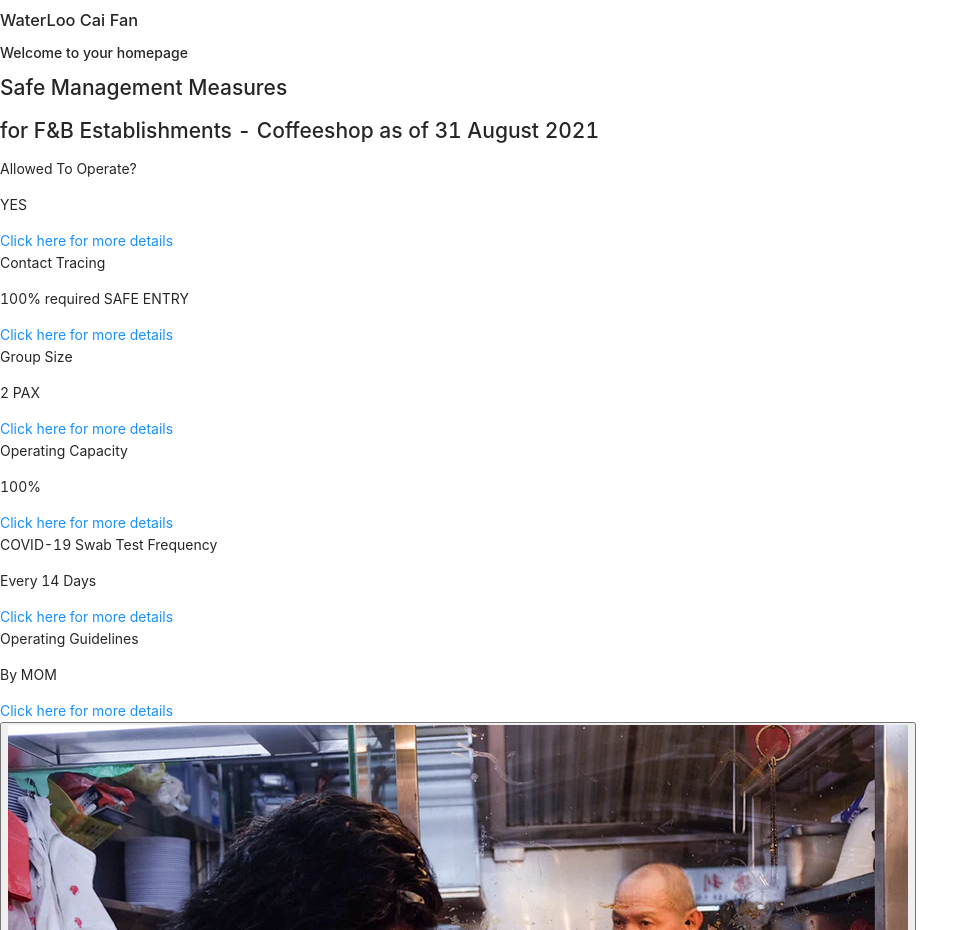
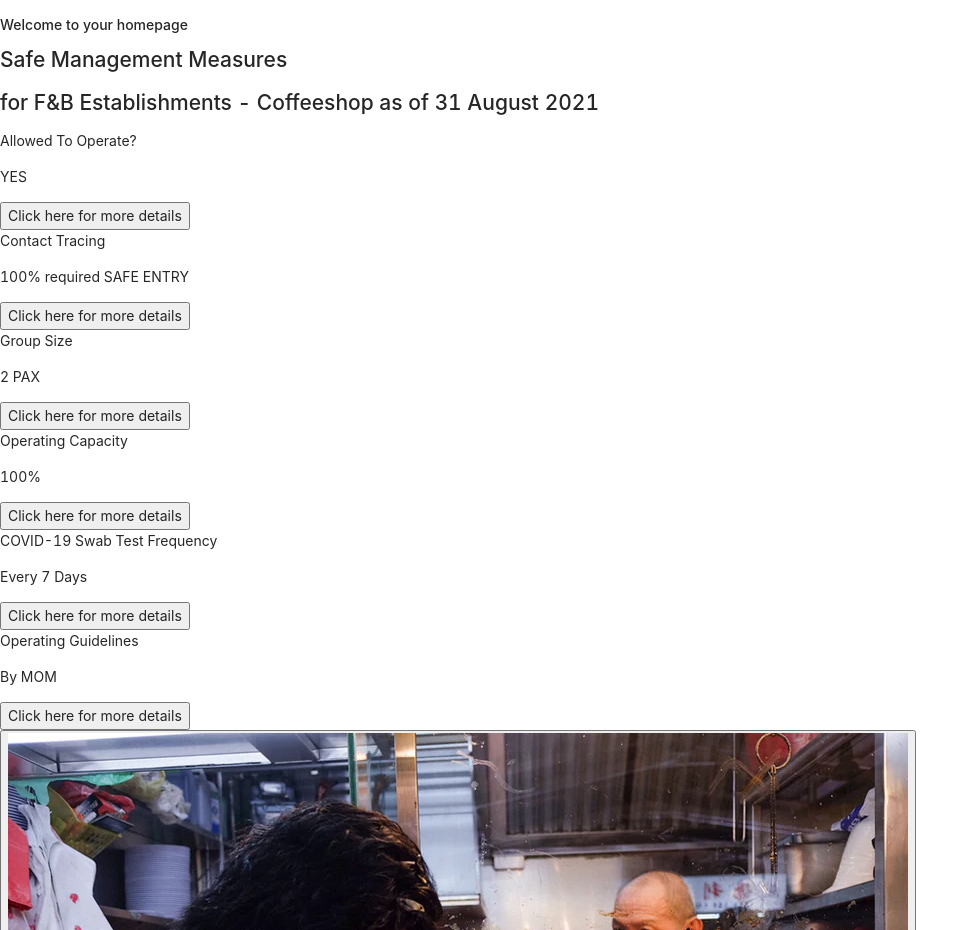
Before and after one commit to CS203-G1T3/CS203-Frontend, a Next.js app: page /dashboard in a window 1280 px wide. Shown: the part 2944-3874 px from the top of the page, without its empty margins (0-979 px from the left). Built offline with nearby package versions, Linux system fonts and the light colour scheme.

Commit message:
fixed modals

```diff
--- a/components/dashboard/DashboardCard.jsx
+++ /dev/null
@@ -1,14 +0,0 @@
-
-
-function DashboardCard({ header, value, link }) {
-    return (
-
-        <div className="flex flex-col items-baseline shadow-xl h-50 w-60 m-4 bg-gray-200 rounded-lg p-4" id="open-btn">
-            <p className="order-first">{header}</p>
-            <p className="order-second text-2xl font-bold">{value}</p>
-            <a href={link} className="no-underline hover:underline text-gray-600 pt-9">Click here for more details</a>
-        </div>
-    )
-}
-
-export default DashboardCard
--- a/components/dashboard/PopUps.jsx
+++ b/components/dashboard/PopUps.jsx
@@ -1,7 +1,7 @@
 import React, {useState} from "react";
 import {Modal, Button} from "antd";
 
-const PopUps = () => {
+const PopUps = ({ header, value, title, body, disclaimer}) => {
     const [isModalVisible, setIsModalVisible] = useState(false);
 
     const showModal = () => {
@@ -10,26 +10,37 @@ const PopUps = () => {
 
     const handleOk = () =>{
         setIsModalVisible(false);
+
     }
 
     const handleCancel = () => {
         setIsModalVisible(false);
-    }
+      };
 
     return(
-        <>
+        <div className="flex flex-col items-baseline shadow-xl h-50 w-60 m-4 bg-gray-200 rounded-lg p-4" id="open-btn">
+            <p className="order-first">{header}</p>
+            <p className="order-second text-2xl font-bold">{value}</p>
             <button type="primary" onClick={showModal}>
-            Open
+                Click here for more details
             </button>
             <Modal
-            title = "Basic Modal"
+                title={title}
                 visible={isModalVisible}
                 onOk={handleOk}
+                okText={<a href = "https://www.stb.gov.sg/content/stb/en/home-pages/advisory-for-food-and-beverage-establishments.html" target="_blank">READ MORE</a>}
+                okType="round"
                 onCancel={handleCancel}
+                cancelButtonProps={{style:{display:'none'}}}
             >
+                <p className="text-2xl">Safe Management Measures for F&B Establishments - Coffee Shops</p>
+                <p className="text-blue-600">Updated as of 27 July 2021</p>
+                <p className ="text-900">{body}</p>
+                <p className="text-gray-600">Safe Management Measures are mandated by the Ministry of Manpower (MOM) and the Multi Ministry Task Force.</p>
+            </Modal>
 
-        </Modal>
-        </>
+        </div>
+
     );
 }
 
--- a/pages/dashboard/index.jsx
+++ b/pages/dashboard/index.jsx
@@ -1,7 +1,6 @@
 import Navbar from "../../components/dashboard/Navbar"
 import UserProfile from "../../components/dashboard/UserProfile"
 import { SearchIcon } from '@heroicons/react/solid';
-import DashboardCard from "../../components/dashboard/DashboardCard";
 import PopUps from "../../components/dashboard/PopUps"
 
 function Dashboard () {
@@ -9,7 +8,6 @@ function Dashboard () {
     return (
         <div className="h-screen flex">
             <Navbar />
-            <PopUps />
 
             <div className="p-4 w-full">
                 {/* search bar and language */}
@@ -33,12 +31,13 @@ function Dashboard () {
 
                 <div class="grid grid-flow-col lg:grid-cols-3 lg:grid-rows-2 gap-4 md:grid-cols-2 md:grid-rows-3">
 
-                    <DashboardCard header="Allowed To Operate?" value="YES" link="#" />
-                    <DashboardCard header="Contact Tracing" value="100% required SAFE ENTRY" link="#" />
-                    <DashboardCard header="Group Size" value="2 PAX" link="#" />
-                    <DashboardCard header="Operating Capacity" value="100%" link="#" />
-                    <DashboardCard header="COVID-19 Swab Test Frequency" value="Every 14 Days" link="#" />
-                    <DashboardCard header="Operating Guidelines" value="By MOM" link="#" />
+
+                    <PopUps header="Allowed To Operate?" value="YES" title="Allowed To Operate" body="F&B establishments are only permitted to seat dine-in groups of up to 2 persons, i.e. a decrease from groups of up to 5 persons allowed previously. Vaccination-differentiated SMMs must continue to be applied to such dine-in groups or individuals."/>
+                    <PopUps header="Contact Tracing" value="100% required SAFE ENTRY" title="100% required SAFE ENTRY" body=" F&B establishments must implement SafeEntry via TraceTogether-only SafeEntry (TT-only SE) for dine-in customers and visitors"/>
+                    <PopUps header="Group Size" value="2 PAX" title="Group Size: 2 Pax" body="As hawker centres and coffeeshops are open-air and naturally ventilated spaces, a special concession would be given to allow vaccinated and unvaccinated individuals to dine in these settings, but subject to group sizes of up to 2 persons only."/>
+                    <PopUps header="Operating Capacity" value="100%" title="Operating Capacity Determined By Layout" body="Where tables/seats are fixed, tables/seats should be marked out to accommodate groups of no more than 2 persons, while ensuring at least one-metre spacing between groups."/>
+                    <PopUps header="COVID-19 Swab Test Frequency" value="Every 7 Days" title="Swab Test Required Every 7 Days" body="All individuals working at F&B establishments providing dine-in services (including part-time and full-time employees, third-party contracted staff must undergo testing once every 7 days using tests such as the antigen rapid test (ART) regardless of their vaccination status, under the regular Fast and Easy Test Rostered Routine Testing (FET RRT) regime. Individuals who have recovered from a COVID-19 infection in the past 270 days are exempted."/>
+                    <PopUps header="Operating Guidelines" value="By MOM" title="Operating Guidelines" body=" F&B establishments must ensure that a safe distance of at least one metre is maintained between groups of up to 2 customers to mitigate the risk of transmission. This refers to the distance between the edges of every group or person. In addition, F&B establishments must ensure that the furniture is arranged in such a way to facilitate safe distancing between groups – for example, the distance measured between the backs of chairs used by customers in different groups, or the legs of chairs if there is no back, must also be at least one metre apart"/>
 
                 </div>
 
```
Lines whose indentation alone changed are shown as unchanged.
